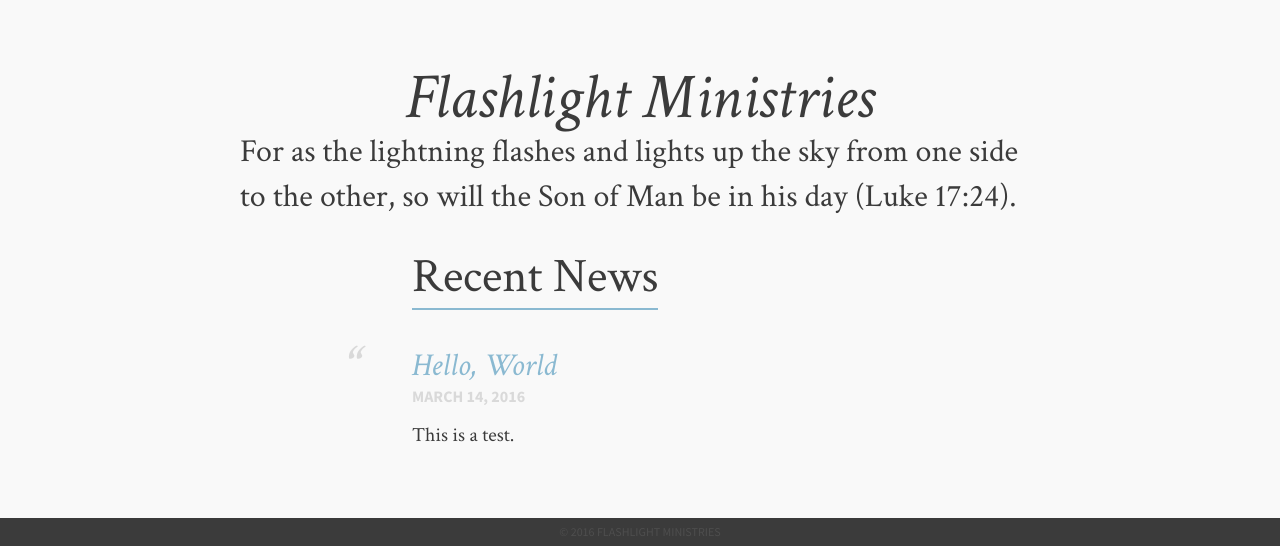
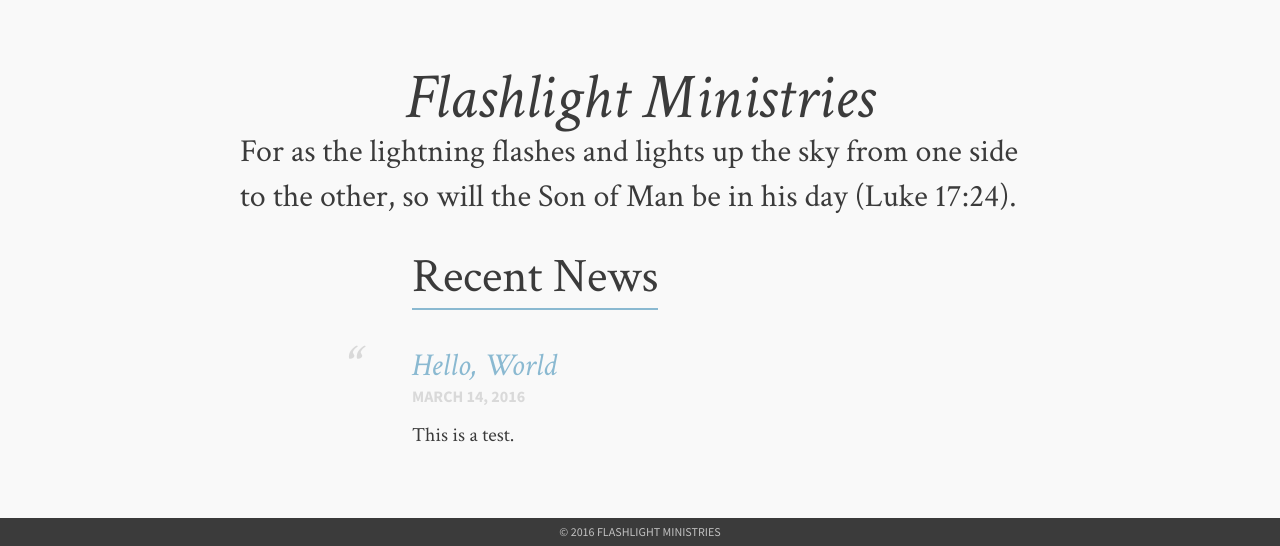
Before and after one commit to flashlightministries/unionbiblefellowship, a Jekyll site: the page built from index.md, in a window 1280 px wide. Shown: the part 550-1096 px from the top of the page. Built offline with Jekyll 4.4.1, drawn with Linux system fonts in a browser that asks for light colours.

Commit message:
Brighten up the footer

```diff
--- a/_sass/_styles.scss
+++ b/_sass/_styles.scss
@@ -592,9 +592,9 @@ footer {
         bottom: 8px;
         font-family: $sans;
         text-transform: uppercase;
-        color: transparentize($white, .9);
+        color: transparentize($white, .3);
         a {
-            color: transparentize($white, .7);
+            color: transparentize($white, .1);
         }
     }
 
```
